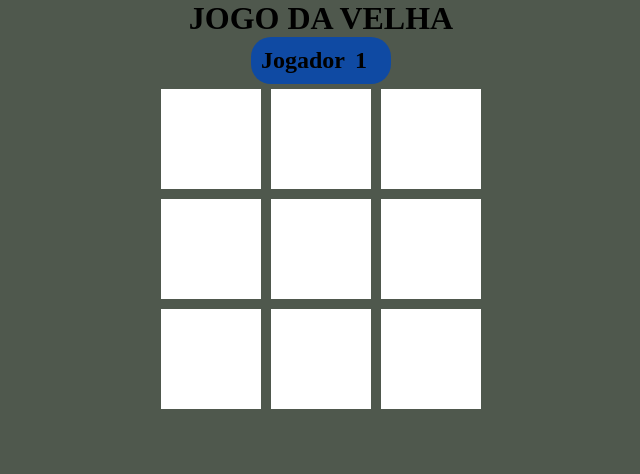
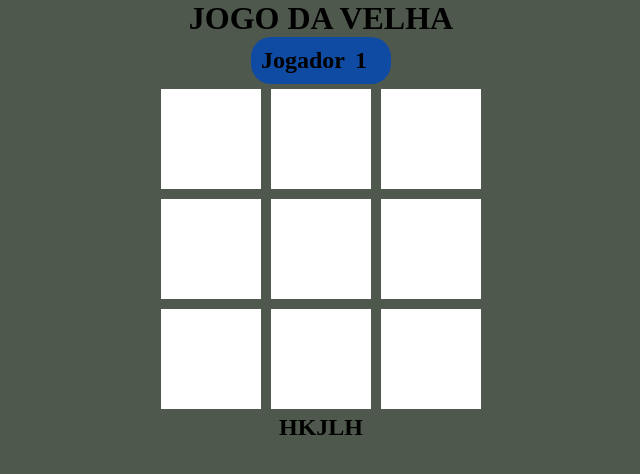
Before and after one commit to Hendersonkb765/hendersonkb765.github.io, a plain HTML site: page jogo da velha/index.html in a window 1280 px wide. Shown: the whole page, without its empty margins (319-959 px from the left). Drawn offline with Linux system fonts and the light colour scheme.

Commit message:
commite test2

```diff
--- a/jogo da velha/index.html
+++ b/jogo da velha/index.html
@@ -30,7 +30,7 @@
             <div class="bloco p8" onclick="bloco_p8()"><h1 class="marcador"></h1></div>
             <div class="bloco p9" onclick="bloco_p9()"><h1 class="marcador"></h1></div>
         </div>
-
+        <h1>HKJLH</h1>
     </section>
     <script src="script.js"></script>
 </body>
```
